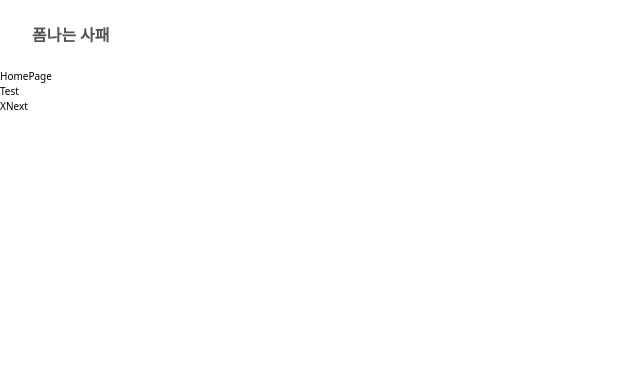
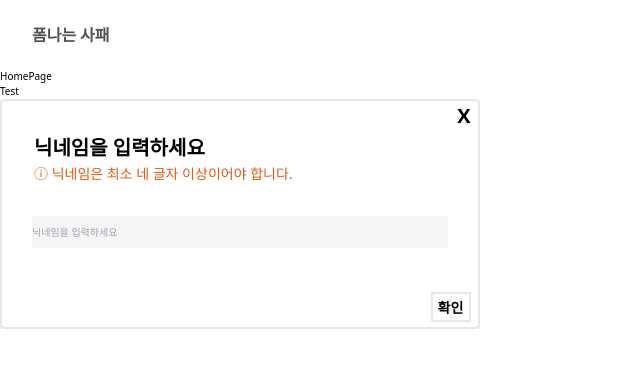
Before and after one commit to se-eun-park/ssafe-modal-refactor, a React (Vite) app: page / in a window 1280 px wide. Both pictures are taken after a click on the button "Test". Shown: the top 368 px of the page, without its empty margins (0-640 px from the left). Built offline with nearby package versions, Linux system fonts and the light colour scheme.

Commit message:
UI: 간편 로그인 Modal UI 구성

```diff
--- a/src/components/Modal.tsx
+++ b/src/components/Modal.tsx
@@ -1,15 +1,29 @@
-import React, { SetStateAction } from 'react';
+import React, { SetStateAction,useState } from 'react';
 import { useNavigate } from 'react-router-dom';
 
-const Modal = ({ setModalOpen }: { setModalOpen: React.Dispatch<SetStateAction<boolean>> }) => {
+const LoginModal = ({ setModalOpen }: { setModalOpen: React.Dispatch<SetStateAction<boolean>> }) => {
+
   const navigate = useNavigate();
+  const [nickName,setNickName]=useState("");
+  const [nickNameError,setNickNameError]=useState("false");
+  const handleNextBtn=()=>{
+    setModalOpen((prev)=>!prev);
+    navigate('/myspace')
+  }
+  const checkNickName=()=>{
 
+  }
   return (
-    <div>
-      <button onClick={() => setModalOpen((prev) => !prev)}>X</button>
-      <button onClick={() => navigate('/myspace')}>Next</button>
+    <div className="relative w-[48rem] h-[23rem] rounded-md border-solid border-2 border-black-500 flex flex-col">
+      <h1 className='text-[2rem] ps-[3.2rem] pt-[3.2rem] font-bold'>닉네임을 입력하세요</h1>
+      <button className='text-[2rem] absolute top-0 right-3 font-bold' onClick={()=>setModalOpen((prev)=>!prev)}>X</button>
+      <h3 className='ps-[3.2rem] text-[1.4rem] text-orange-600'>ⓘ 닉네임은 최소 네 글자 이상이어야 합니다.</h3>
+      <input className='w-[41.6rem] h-[3.2rem] rounded-md mt-[3.2rem] mx-auto bg-[#F5F5F5]' placeholder='닉네임을 입력하세요'></input>
+      <button className='absolute bottom-2 right-3 w-[4rem] h-[3rem] mt-[3.2rem] text-[1.4rem] font-bold border-solid border-2 border-black-600/100' onClick={handleNextBtn}>확인</button>
+
     </div>
   );
 };
+//const
 
-export default Modal;
+export default LoginModal;
```
